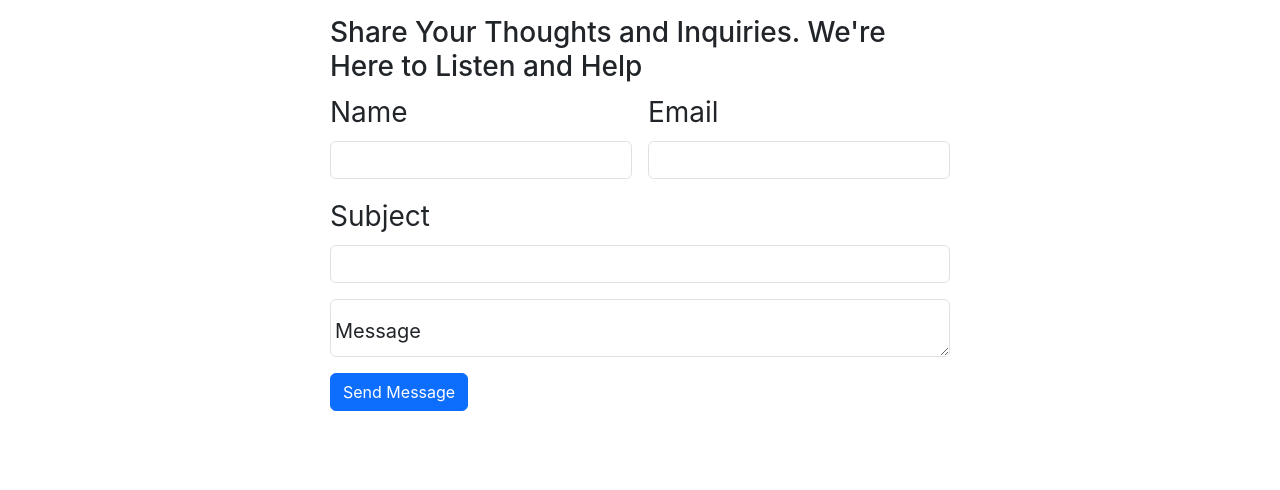
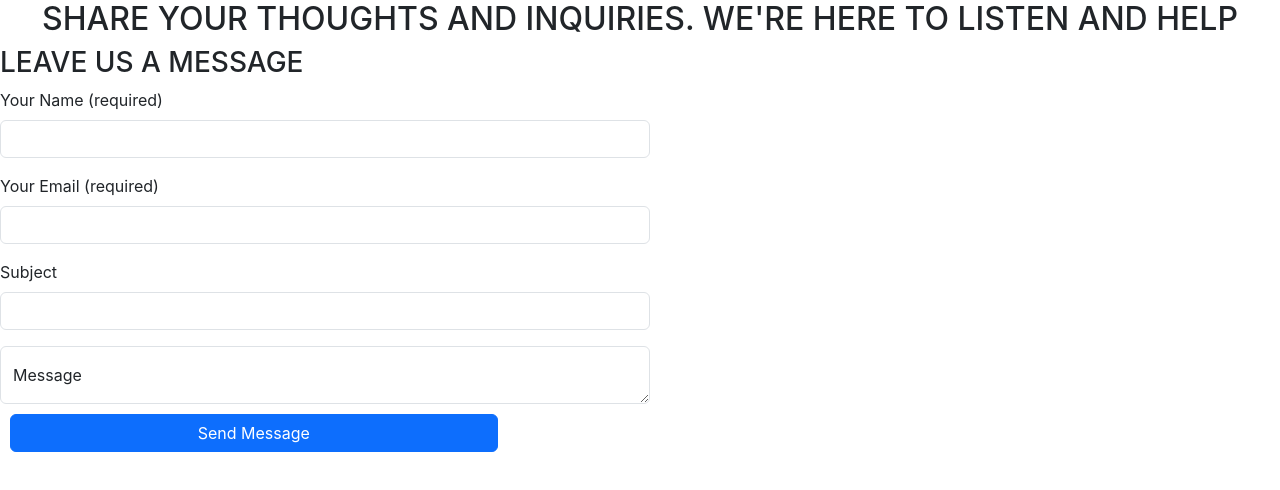
Before and after one commit to Helder-Lucau/Pata-Nafuu, a React (Create React App) app: page / in a window 1280 px wide. Shown: the top 490 px of the page. Built offline with nearby package versions, Linux system fonts and the light colour scheme.

Commit message:
Styled the form

```diff
--- a/src/components/ContactUs.js
+++ b/src/components/ContactUs.js
@@ -18,28 +18,29 @@ function ContactUs(){
     const handleClick = (e) => (e.preventDefault())
 
     return(
-        <div className="row justify-content-center">
-            <div class="w-50 p-3 ">
-                <h3>Share Your Thoughts and Inquiries. We're Here to Listen and Help</h3>
-                <form className="row g-3">
-                        <div className="col-md-6 ">
-                            <label for="inputEmail4" className="form-label fs-3">Name</label>
-                            <input className="form-control" type="text" value={formInputs.name} onChange={handelChange}/>
-                        </div>
-                        <div className="col-md-6">
-                            <label for="inputEmail4" className="form-label fs-3">Email</label>
-                            <input className="form-control" type="email" value={formInputs.email} onChange={handelChange}/>
-                        </div>
-                    <div className="col-12">
-                        <label className="form-label fs-3">Subject</label>
+        <div className="">
+            <h2 className="text-uppercase text-center">Share Your Thoughts and Inquiries. We're Here to Listen and Help</h2>
+            <div>
+                <form className="cnct_form">
+                    <h3 className="text-uppercase">leave us a message</h3>
+                    <div className="mb-3">
+                        <label for="inputEmail4" className="form-label">Your Name (required)</label>
+                        <input className="form-control" type="text" value={formInputs.name} onChange={handelChange}/>
+                    </div>
+                    <div className="mb-3">
+                        <label for="inputEmail4" className="form-label">Your Email (required)</label>
+                        <input className="form-control" type="email" value={formInputs.email} onChange={handelChange}/>
+                    </div>
+                    <div className="mb-3">
+                        <label className="form-label">Subject</label>
                         <input className="form-control" type="text" value={formInputs.subject} onChange={handelChange}/>
                     </div>
                     <div className="form-floating">
                       <textarea className="form-control" placeholder="Leave a comment here" id="floatingTextarea" value={formInputs.message} onChange={handelChange}></textarea>
-                      <label for="floatingTextarea" className="form-label fs-5">Message</label>
+                      <label for="floatingTextarea" className="form-label">Message</label>
                     </div>
                     <div>
-                        <button class="btn btn-primary" type="submit" onClick={handleClick}>Send Message</button>
+                        <button class="btn btn-primary cnct_btn" type="submit" onClick={handleClick}>Send Message</button>
                     </div>
                 </form>
             </div>
--- a/src/index.css
+++ b/src/index.css
@@ -11,3 +11,12 @@ code {
   font-family: source-code-pro, Menlo, Monaco, Consolas, 'Courier New',
     monospace;
 }
+
+.cnct_form{
+  width: 650px;
+}
+
+.cnct_btn{
+  margin: 10px;
+  width: 75%;
+}
```
